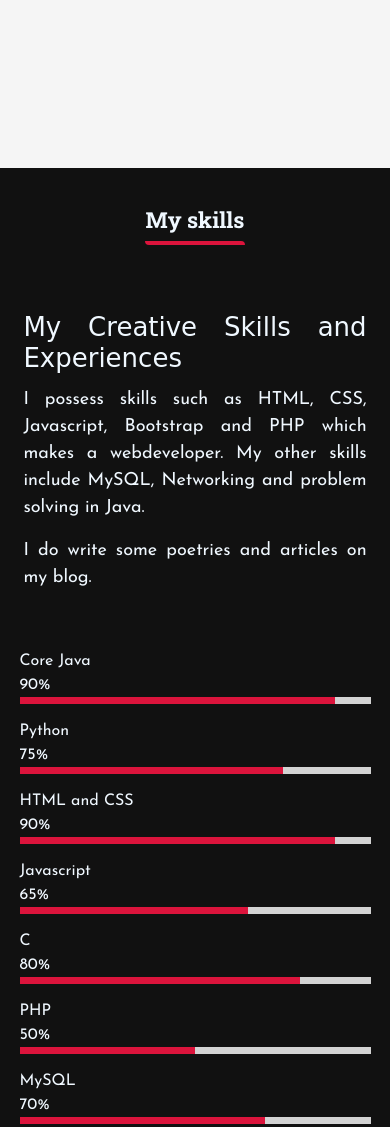
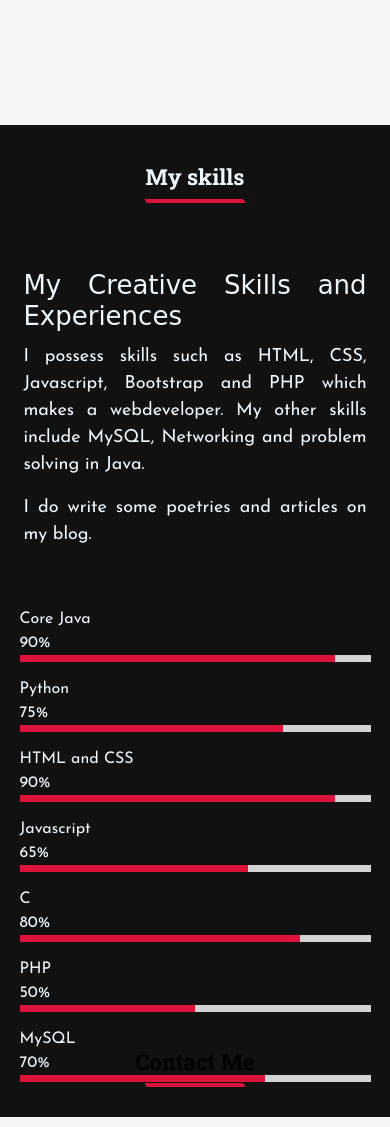
Before and after one commit to Abh1shekJha/Portfolio, a plain HTML site: page index.html in a window 390 px wide. Shown: the part 2280-3407 px from the top of the page. Drawn offline with nearby package versions, Linux system fonts and the light colour scheme; a web font is replaced by a local one.

Commit message:
Update responsive.css

```diff
--- a/css/responsive.css
+++ b/css/responsive.css
@@ -62,7 +62,7 @@
     }
     .skills{
         position: relative;
-        top: 20%;
+        top: 15%;
 
     }
 
@@ -89,7 +89,6 @@
 
     #contact{
         position: relative;
-        top: 30%;
         height: 100vh;
     }
     .contact .data i{
```
